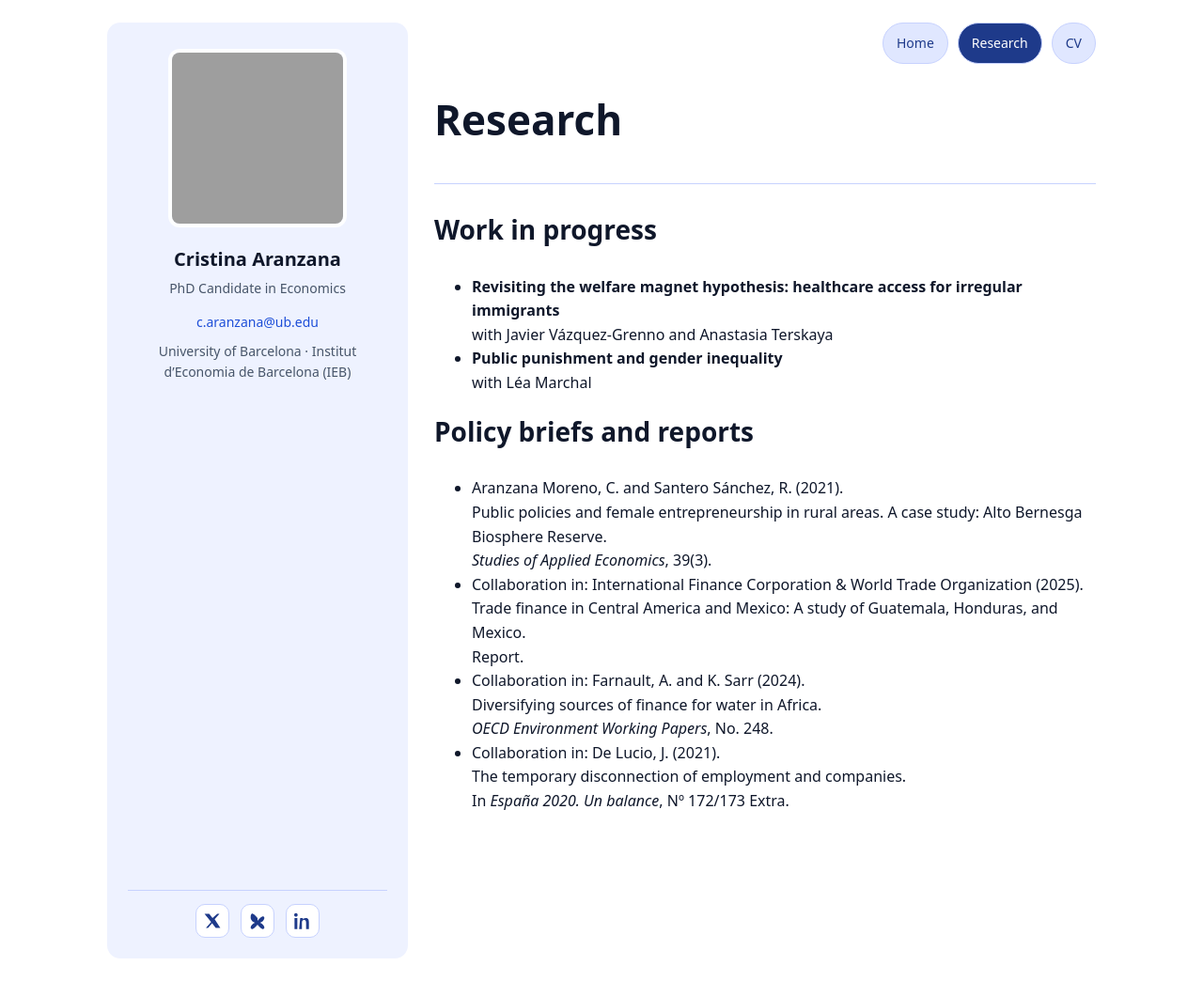
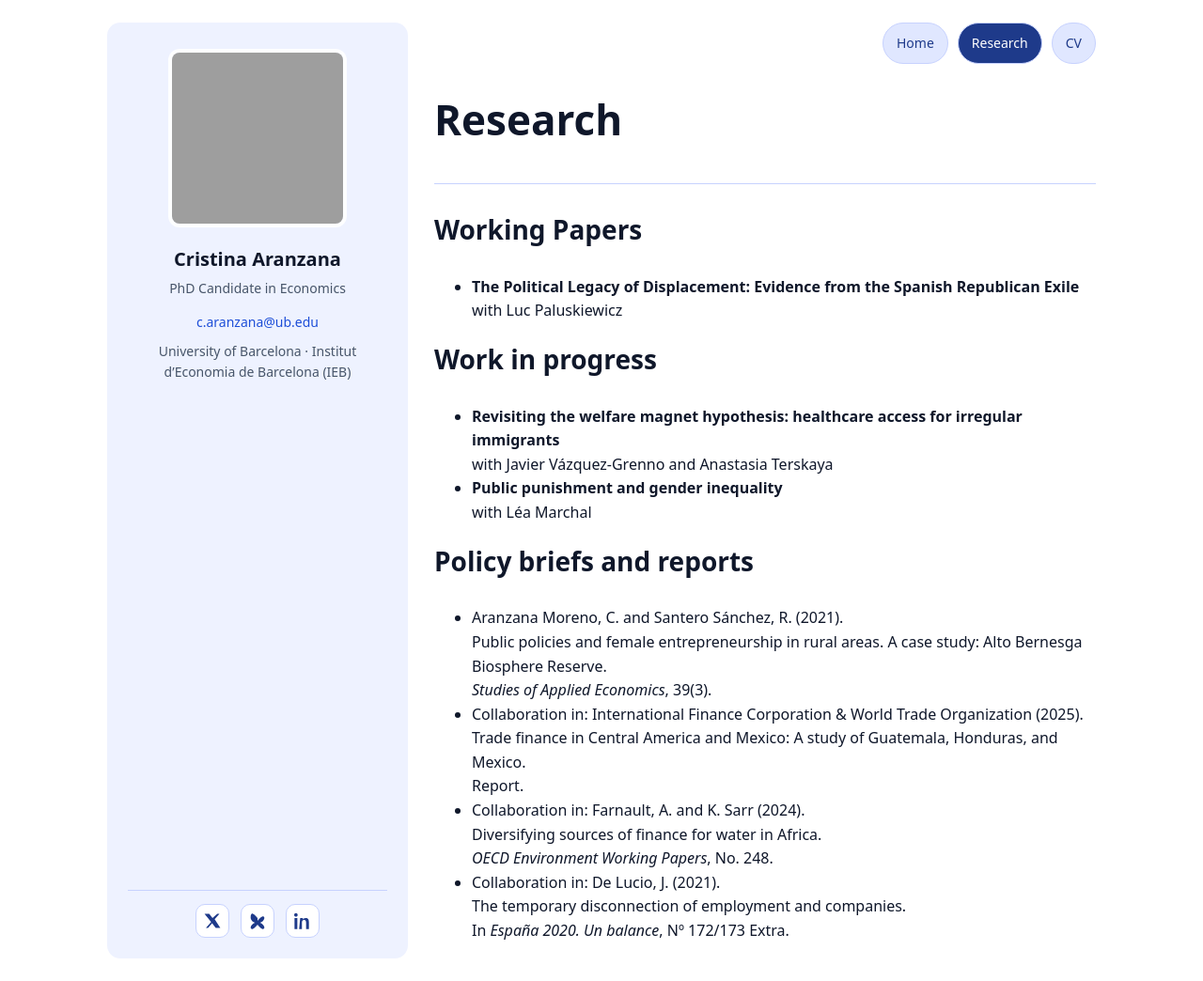
Before and after one commit to cristinaaranzana/cristinaaranzana.github.io, a Jekyll site: the page built from research.md, in a window 1280 px wide and 1044 px high. Shown: the whole window at 94% size. Built offline with Jekyll 4.4.1, drawn with Linux system fonts in a browser that asks for light colours; grey boxes are pictures that could not be loaded.

Commit message:
Add Working Papers section to research.md
Agent-Logs-Url: https://github.com/cristinaaranzana/cristinaaranzana.github.io/sessions/b10eeb5d-36d5-4367-b103-733b71fc2324

Co-authored-by: cristinaaranzana <171575084+cristinaaranzana@users.noreply.github.com>

```diff
--- a/research.md
+++ b/research.md
@@ -3,6 +3,15 @@ layout: default
 title: Research
 subtitle: ""
 ---
+
+<h2>Working Papers</h2>
+
+<ul>
+  <li>
+    <strong>The Political Legacy of Displacement: Evidence from the Spanish Republican Exile</strong><br/>
+    with Luc Paluskiewicz
+  </li>
+</ul>
 
 <h2>Work in progress</h2>
 
```
